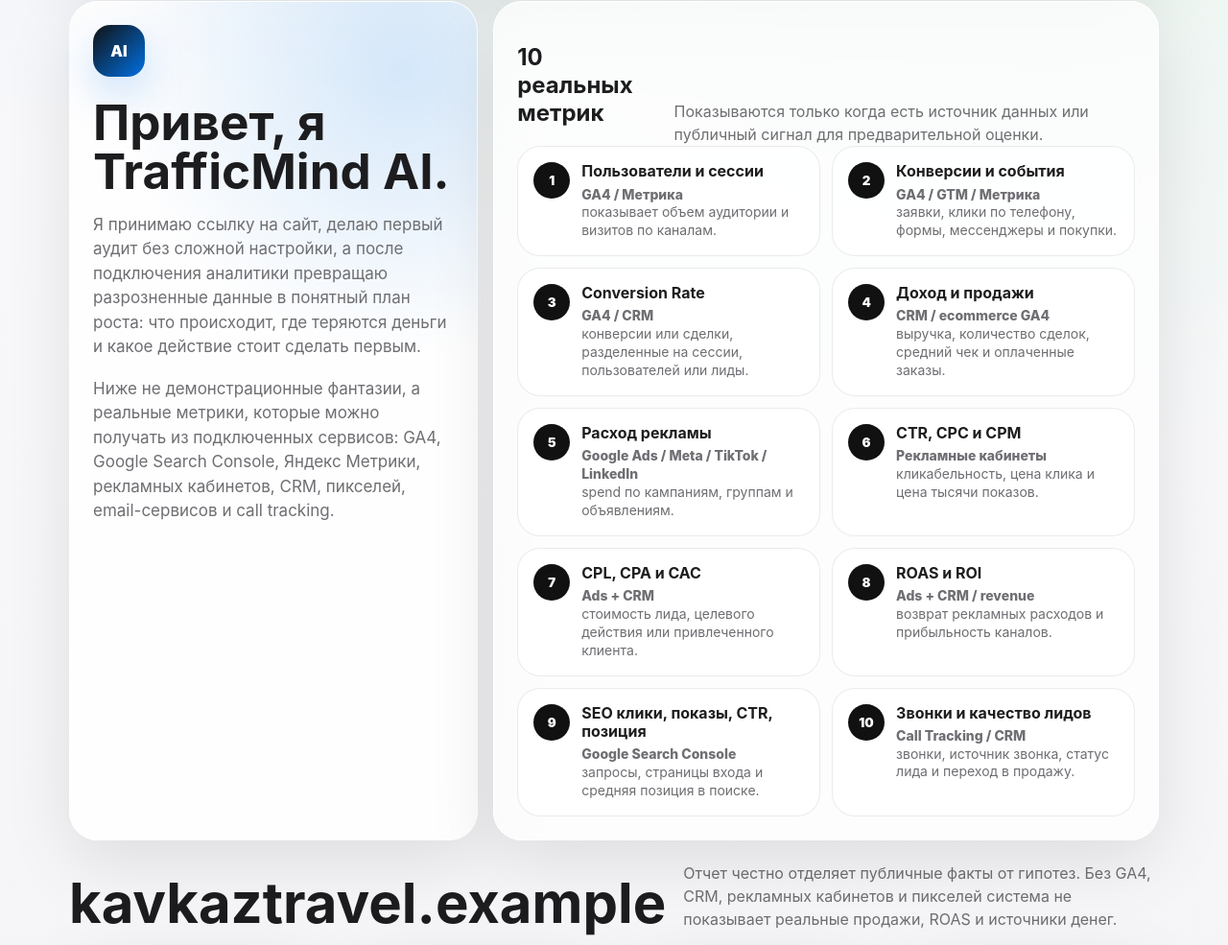
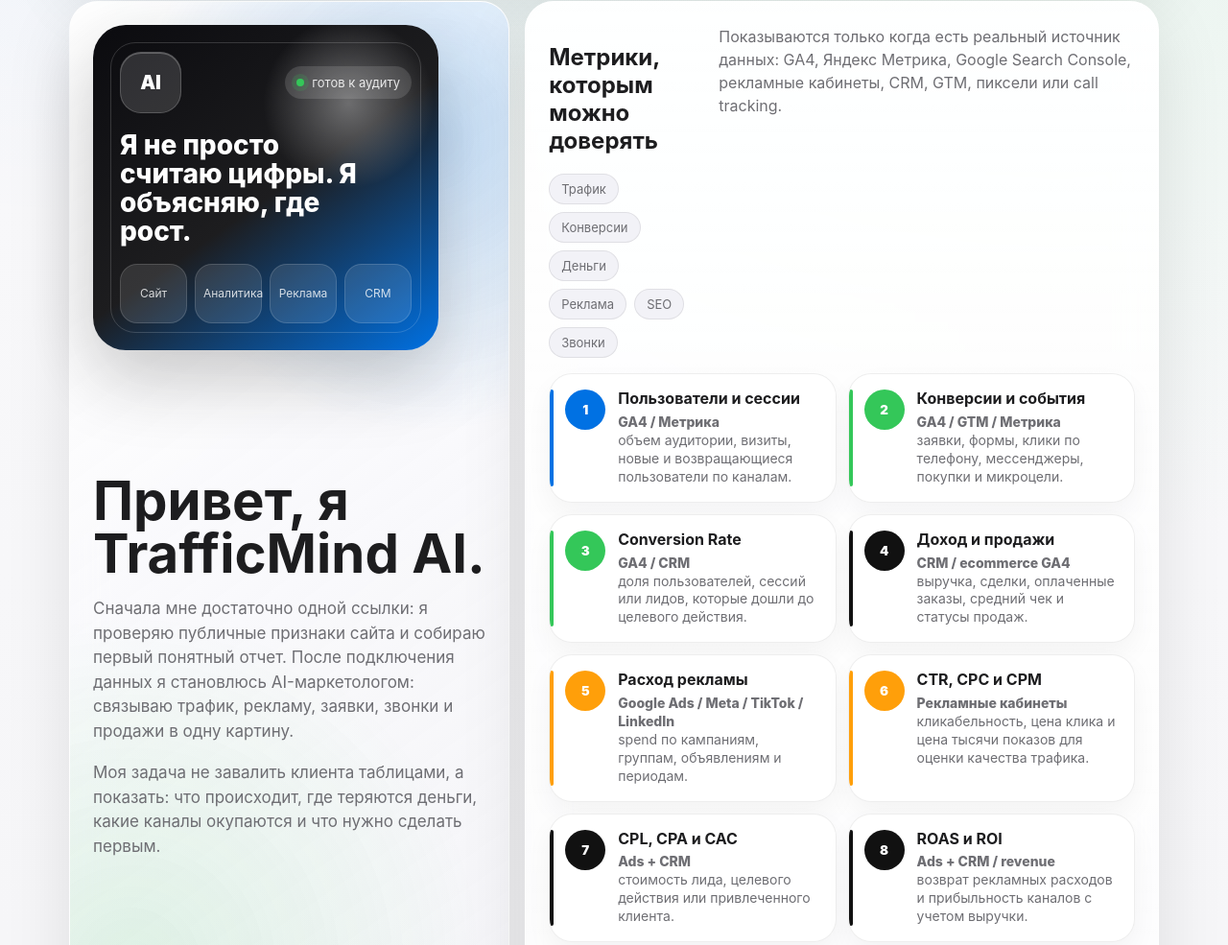
Before and after one commit to KAVKAZTRAVEL/TrafficMindAI, a plain HTML site: page demo/link_only_report.html in a window 1280 px wide. Shown: the part 974-1959 px from the top of the page at 96% size. Drawn offline with Linux system fonts and the light colour scheme.

Commit message:
Refine bot intro metrics design

```diff
--- a/demo/link_only_report.html
+++ b/demo/link_only_report.html
@@ -159,54 +159,172 @@
     .metric span { color: var(--muted); line-height: 1.35; }
     .bot-welcome {
       display: grid;
-      grid-template-columns: minmax(240px, .86fr) 1.4fr;
+      grid-template-columns: minmax(300px, .82fr) 1.18fr;
       gap: 16px;
       align-items: stretch;
     }
     .bot-card {
       min-height: 100%;
+      display: grid;
+      align-content: space-between;
+      gap: 26px;
       background:
-        radial-gradient(circle at 82% 8%, rgba(0,113,227,.16), transparent 34%),
-        rgba(255,255,255,.82);
+        radial-gradient(circle at 82% 12%, rgba(0,113,227,.22), transparent 28%),
+        radial-gradient(circle at 14% 86%, rgba(52,199,89,.13), transparent 34%),
+        linear-gradient(145deg, rgba(255,255,255,.96), rgba(242,242,247,.78));
     }
+    .bot-face {
+      width: min(100%, 360px);
+      min-height: 250px;
+      border-radius: 34px;
+      display: grid;
+      align-content: center;
+      gap: 18px;
+      padding: 28px;
+      color: #fff;
+      background:
+        radial-gradient(circle at 74% 24%, rgba(255,255,255,.36), transparent 24%),
+        linear-gradient(145deg, #0b0b0f, #1d1d1f 52%, #0071e3);
+      box-shadow: 0 28px 74px rgba(0,0,0,.22);
+      position: relative;
+      overflow: hidden;
+    }
+    .bot-face:before {
+      content: "";
+      position: absolute;
+      inset: 18px;
+      border-radius: 26px;
+      border: 1px solid rgba(255,255,255,.16);
+      pointer-events: none;
+    }
+    .bot-face-top { display: flex; justify-content: space-between; align-items: center; gap: 14px; position: relative; }
     .bot-mark {
-      width: 54px;
-      height: 54px;
+      width: 64px;
+      height: 64px;
+      border-radius: 22px;
+      display: grid;
+      place-items: center;
+      color: white;
+      background: rgba(255,255,255,.14);
+      border: 1px solid rgba(255,255,255,.18);
+      box-shadow: inset 0 1px 0 rgba(255,255,255,.25);
+      font-weight: 900;
+      font-size: 20px;
+    }
+    .bot-status {
+      display: inline-flex;
+      align-items: center;
+      gap: 8px;
+      min-height: 34px;
+      padding: 0 12px;
+      border-radius: 999px;
+      background: rgba(255,255,255,.13);
+      color: rgba(255,255,255,.86);
+      font-size: 13px;
+    }
+    .bot-status i { width: 8px; height: 8px; border-radius: 50%; background: var(--green); box-shadow: 0 0 0 5px rgba(52,199,89,.16); }
+    .bot-phrase { position: relative; max-width: 260px; font-size: 28px; line-height: 1.08; font-weight: 800; }
+    .source-flow {
+      display: grid;
+      grid-template-columns: repeat(4, minmax(0, 1fr));
+      gap: 8px;
+      position: relative;
+    }
+    .source-node {
+      min-height: 62px;
       border-radius: 18px;
       display: grid;
       place-items: center;
-      margin-bottom: 22px;
-      color: white;
-      background: linear-gradient(135deg, #111, #0071e3);
-      font-weight: 900;
-      box-shadow: 0 18px 44px rgba(0,113,227,.22);
+      padding: 8px;
+      text-align: center;
+      font-size: 12px;
+      color: rgba(255,255,255,.8);
+      background: rgba(255,255,255,.11);
+      border: 1px solid rgba(255,255,255,.14);
     }
-    .bot-card h2 { margin: 0; font-size: clamp(30px, 4vw, 54px); line-height: 1; }
+    .bot-card h2 { margin: 0; font-size: clamp(34px, 4.4vw, 62px); line-height: .98; }
     .bot-card p { margin: 18px 0 0; color: var(--muted); line-height: 1.5; font-size: 17px; }
+    .bot-points {
+      display: grid;
+      grid-template-columns: repeat(3, minmax(0,1fr));
+      gap: 10px;
+    }
+    .bot-point {
+      min-height: 92px;
+      border-radius: 22px;
+      padding: 14px;
+      background: rgba(255,255,255,.74);
+      border: 1px solid var(--line);
+    }
+    .bot-point strong { display: block; font-size: 22px; margin-bottom: 5px; }
+    .bot-point span { color: var(--muted); line-height: 1.35; font-size: 13px; }
+    .metrics-panel {
+      display: grid;
+      gap: 16px;
+      background:
+        linear-gradient(180deg, rgba(255,255,255,.96), rgba(255,255,255,.74));
+    }
+    .metrics-panel .section-head { align-items: start; }
+    .metric-tabs {
+      display: flex;
+      flex-wrap: wrap;
+      gap: 8px;
+      margin-top: 12px;
+    }
+    .metric-tabs span {
+      display: inline-flex;
+      align-items: center;
+      min-height: 32px;
+      padding: 0 12px;
+      border-radius: 999px;
+      background: #f2f2f7;
+      border: 1px solid var(--line);
+      color: var(--muted);
+      font-size: 13px;
+    }
     .metrics-list { display: grid; grid-template-columns: repeat(2, minmax(0,1fr)); gap: 12px; }
     .metric-row {
       display: grid;
-      grid-template-columns: 38px 1fr;
-      gap: 12px;
-      min-height: 108px;
+      grid-template-columns: 42px 1fr;
+      gap: 13px;
+      min-height: 122px;
       padding: 16px;
       border-radius: 24px;
-      background: rgba(255,255,255,.74);
-      border: 1px solid var(--line);
+      background: #fff;
+      border: 1px solid rgba(0,0,0,.065);
+      box-shadow: 0 12px 28px rgba(0,0,0,.045);
+      position: relative;
+      overflow: hidden;
+    }
+    .metric-row:before {
+      content: "";
+      position: absolute;
+      left: 0;
+      top: 16px;
+      bottom: 16px;
+      width: 4px;
+      border-radius: 999px;
+      background: var(--metric-color, var(--blue));
     }
     .metric-row small {
-      width: 38px;
-      height: 38px;
+      width: 42px;
+      height: 42px;
       border-radius: 50%;
       display: grid;
       place-items: center;
       color: white;
-      background: #111;
+      background: var(--metric-color, #111);
       font-weight: 900;
     }
-    .metric-row strong { display: block; margin-bottom: 5px; line-height: 1.2; }
+    .metric-row strong { display: block; margin-bottom: 6px; line-height: 1.18; }
     .metric-row span { display: block; color: var(--muted); line-height: 1.35; font-size: 14px; }
     .source-tag { color: var(--blue); font-weight: 800; }
+    .metric-row[data-type="traffic"] { --metric-color: #0071e3; }
+    .metric-row[data-type="conversion"] { --metric-color: #34c759; }
+    .metric-row[data-type="money"] { --metric-color: #111; }
+    .metric-row[data-type="ads"] { --metric-color: #ff9f0a; }
+    .metric-row[data-type="seo"] { --metric-color: #5856d6; }
+    .metric-row[data-type="calls"] { --metric-color: #ff3b30; }
     .ring-card { display: grid; grid-template-columns: 150px 1fr; gap: 20px; align-items: center; }
     .ring { width: 150px; height: 150px; position: relative; display: grid; place-items: center; }
     .ring svg { width: 150px; height: 150px; transform: rotate(-90deg); }
@@ -253,7 +371,7 @@
     }
     @media (max-width: 640px) {
       .urlbox, .funnel-row, .leak-row, .ring-card { grid-template-columns: 1fr; display: grid; border-radius: 28px; }
-      .grid, .three, .actions, .timeline, .metrics-list { grid-template-columns: 1fr; }
+      .grid, .three, .actions, .timeline, .metrics-list, .bot-points, .source-flow { grid-template-columns: 1fr; }
       .hero { min-height: auto; padding: 28px; border-radius: 30px; }
       h1 { font-size: 44px; }
     }
@@ -302,27 +420,58 @@
 
     <section class="bot-welcome" aria-label="Приветствие бота">
       <article class="card bot-card">
-        <div class="bot-mark">AI</div>
-        <h2>Привет, я TrafficMind AI.</h2>
-        <p>Я принимаю ссылку на сайт, делаю первый аудит без сложной настройки, а после подключения аналитики превращаю разрозненные данные в понятный план роста: что происходит, где теряются деньги и какое действие стоит сделать первым.</p>
-        <p>Ниже не демонстрационные фантазии, а реальные метрики, которые можно получать из подключенных сервисов: GA4, Google Search Console, Яндекс Метрики, рекламных кабинетов, CRM, пикселей, email-сервисов и call tracking.</p>
+        <div>
+          <div class="bot-face" aria-hidden="true">
+            <div class="bot-face-top">
+              <div class="bot-mark">AI</div>
+              <span class="bot-status"><i></i>готов к аудиту</span>
+            </div>
+            <div class="bot-phrase">Я не просто считаю цифры. Я объясняю, где рост.</div>
+            <div class="source-flow">
+              <span class="source-node">Сайт</span>
+              <span class="source-node">Аналитика</span>
+              <span class="source-node">Реклама</span>
+              <span class="source-node">CRM</span>
+            </div>
+          </div>
+        </div>
+        <div>
+          <h2>Привет, я TrafficMind AI.</h2>
+          <p>Сначала мне достаточно одной ссылки: я проверяю публичные признаки сайта и собираю первый понятный отчет. После подключения данных я становлюсь AI-маркетологом: связываю трафик, рекламу, заявки, звонки и продажи в одну картину.</p>
+          <p>Моя задача не завалить клиента таблицами, а показать: что происходит, где теряются деньги, какие каналы окупаются и что нужно сделать первым.</p>
+        </div>
+        <div class="bot-points">
+          <div class="bot-point"><strong>1</strong><span>ссылка для первого аудита</span></div>
+          <div class="bot-point"><strong>10</strong><span>реальных метрик после подключений</span></div>
+          <div class="bot-point"><strong>0</strong><span>выдуманных показателей в отчете</span></div>
+        </div>
       </article>
-      <article class="card">
+      <article class="card metrics-panel">
         <div class="section-head">
-          <h2>10 реальных метрик</h2>
-          <p>Показываются только когда есть источник данных или публичный сигнал для предварительной оценки.</p>
+          <div>
+            <h2>Метрики, которым можно доверять</h2>
+            <div class="metric-tabs">
+              <span>Трафик</span>
+              <span>Конверсии</span>
+              <span>Деньги</span>
+              <span>Реклама</span>
+              <span>SEO</span>
+              <span>Звонки</span>
+            </div>
+          </div>
+          <p>Показываются только когда есть реальный источник данных: GA4, Яндекс Метрика, Google Search Console, рекламные кабинеты, CRM, GTM, пиксели или call tracking.</p>
         </div>
         <div class="metrics-list">
-          <div class="metric-row"><small>1</small><div><strong>Пользователи и сессии</strong><span><span class="source-tag">GA4 / Метрика</span> показывает объем аудитории и визитов по каналам.</span></div></div>
-          <div class="metric-row"><small>2</small><div><strong>Конверсии и события</strong><span><span class="source-tag">GA4 / GTM / Метрика</span> заявки, клики по телефону, формы, мессенджеры и покупки.</span></div></div>
-          <div class="metric-row"><small>3</small><div><strong>Conversion Rate</strong><span><span class="source-tag">GA4 / CRM</span> конверсии или сделки, разделенные на сессии, пользователей или лиды.</span></div></div>
-          <div class="metric-row"><small>4</small><div><strong>Доход и продажи</strong><span><span class="source-tag">CRM / ecommerce GA4</span> выручка, количество сделок, средний чек и оплаченные заказы.</span></div></div>
-          <div class="metric-row"><small>5</small><div><strong>Расход рекламы</strong><span><span class="source-tag">Google Ads / Meta / TikTok / LinkedIn</span> spend по кампаниям, группам и объявлениям.</span></div></div>
-          <div class="metric-row"><small>6</small><div><strong>CTR, CPC и CPM</strong><span><span class="source-tag">Рекламные кабинеты</span> кликабельность, цена клика и цена тысячи показов.</span></div></div>
-          <div class="metric-row"><small>7</small><div><strong>CPL, CPA и CAC</strong><span><span class="source-tag">Ads + CRM</span> стоимость лида, целевого действия или привлеченного клиента.</span></div></div>
-          <div class="metric-row"><small>8</small><div><strong>ROAS и ROI</strong><span><span class="source-tag">Ads + CRM / revenue</span> возврат рекламных расходов и прибыльность каналов.</span></div></div>
-          <div class="metric-row"><small>9</small><div><strong>SEO клики, показы, CTR, позиция</strong><span><span class="source-tag">Google Search Console</span> запросы, страницы входа и средняя позиция в поиске.</span></div></div>
-          <div class="metric-row"><small>10</small><div><strong>Звонки и качество лидов</strong><span><span class="source-tag">Call Tracking / CRM</span> звонки, источник звонка, статус лида и переход в продажу.</span></div></div>
+          <div class="metric-row" data-type="traffic"><small>1</small><div><strong>Пользователи и сессии</strong><span><span class="source-tag">GA4 / Метрика</span> объем аудитории, визиты, новые и возвращающиеся пользователи по каналам.</span></div></div>
+          <div class="metric-row" data-type="conversion"><small>2</small><div><strong>Конверсии и события</strong><span><span class="source-tag">GA4 / GTM / Метрика</span> заявки, формы, клики по телефону, мессенджеры, покупки и микроцели.</span></div></div>
+          <div class="metric-row" data-type="conversion"><small>3</small><div><strong>Conversion Rate</strong><span><span class="source-tag">GA4 / CRM</span> доля пользователей, сессий или лидов, которые дошли до целевого действия.</span></div></div>
+          <div class="metric-row" data-type="money"><small>4</small><div><strong>Доход и продажи</strong><span><span class="source-tag">CRM / ecommerce GA4</span> выручка, сделки, оплаченные заказы, средний чек и статусы продаж.</span></div></div>
+          <div class="metric-row" data-type="ads"><small>5</small><div><strong>Расход рекламы</strong><span><span class="source-tag">Google Ads / Meta / TikTok / LinkedIn</span> spend по кампаниям, группам, объявлениям и периодам.</span></div></div>
+          <div class="metric-row" data-type="ads"><small>6</small><div><strong>CTR, CPC и CPM</strong><span><span class="source-tag">Рекламные кабинеты</span> кликабельность, цена клика и цена тысячи показов для оценки качества трафика.</span></div></div>
+          <div class="metric-row" data-type="money"><small>7</small><div><strong>CPL, CPA и CAC</strong><span><span class="source-tag">Ads + CRM</span> стоимость лида, целевого действия или привлеченного клиента.</span></div></div>
+          <div class="metric-row" data-type="money"><small>8</small><div><strong>ROAS и ROI</strong><span><span class="source-tag">Ads + CRM / revenue</span> возврат рекламных расходов и прибыльность каналов с учетом выручки.</span></div></div>
+          <div class="metric-row" data-type="seo"><small>9</small><div><strong>SEO: клики, показы, CTR, позиция</strong><span><span class="source-tag">Google Search Console</span> запросы, страницы входа, средняя позиция и поисковый CTR.</span></div></div>
+          <div class="metric-row" data-type="calls"><small>10</small><div><strong>Звонки и качество лидов</strong><span><span class="source-tag">Call Tracking / CRM</span> звонки, источник звонка, статус лида и переход в продажу.</span></div></div>
         </div>
       </article>
     </section>
```
